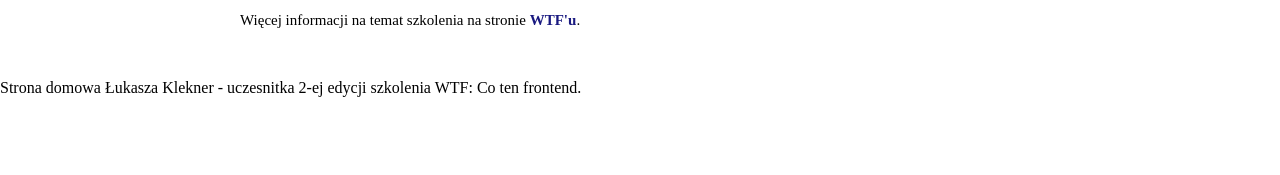
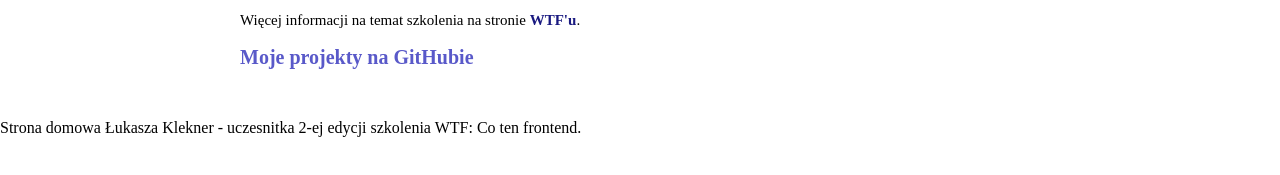
Before and after one commit to lukasz-klekner/homepage-webpack, a website built with webpack: page src/pages/index.html in a window 1280 px wide. Shown: the part 491-666 px from the top of the page. Built offline with nearby package versions, Linux system fonts and the light colour scheme.

Commit message:
feat: add another section in index

```diff
--- a/src/pages/index.html
+++ b/src/pages/index.html
@@ -64,6 +64,10 @@
               >WTF'u</a>.
         </p>
       </section>
+      <section class="section">
+        <h2 class="section__title">Moje projekty na GitHubie</h2>
+        <ul class="section__list"></ul>
+      </section>
     </main>
   </div>
   <footer class="footer">
```
